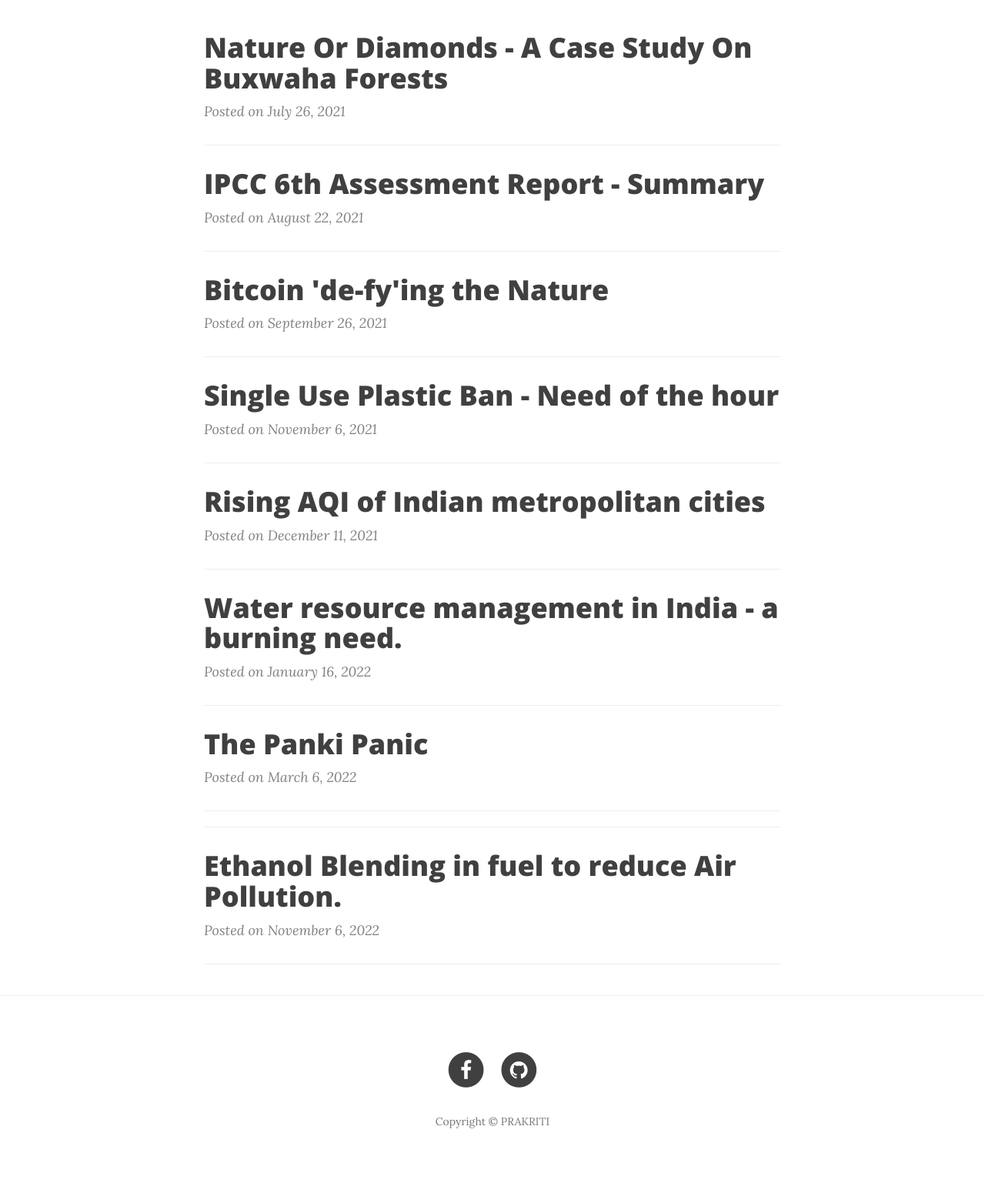
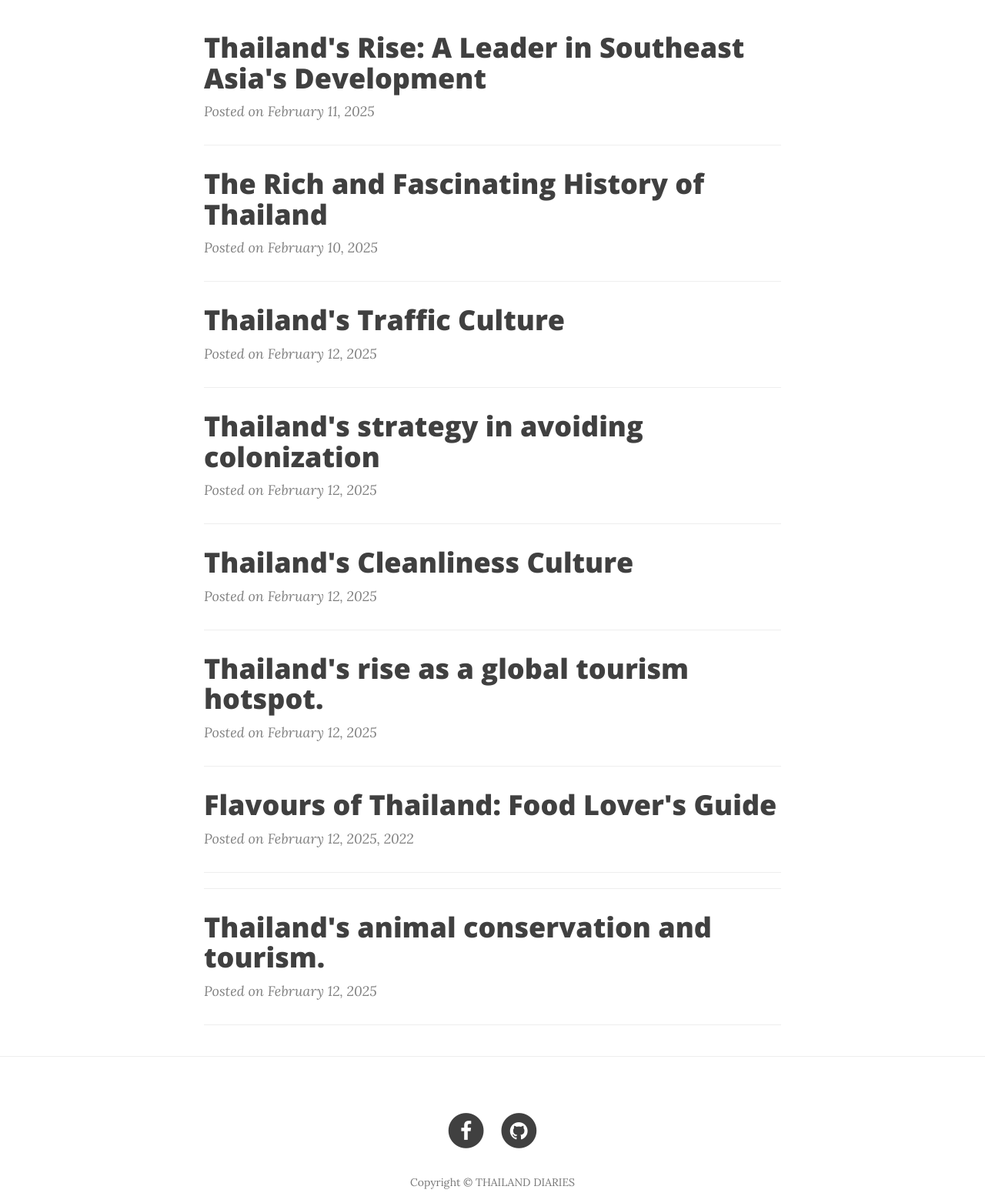
Before and after one commit to rjvaroky-ctrl/Thailand-travels, a plain HTML site: page blog.html in a window 1280 px wide. Shown: the part 460-2010 px from the top of the page at 77% size. Drawn offline with nearby package versions, Linux system fonts and the light colour scheme.

Commit message:
Update blog.html

```diff
--- a/blog.html
+++ b/blog.html
@@ -1,4 +1,4 @@
-<!DOCTYPE html>
+    <!DOCTYPE html>
 <html lang="en">
 
 <head>
@@ -35,7 +35,7 @@
                     <span class="icon-bar"></span>
                     <span class="icon-bar"></span>
                 </button>
-                <a class="navbar-brand" href="../index.html">PRAKRITI</a>
+                <a class="navbar-brand" href="../index.html">THAILAND DIARIES</a>
             </div>
         </div>
         <!-- /.container -->
@@ -62,74 +62,74 @@
                 <div class="post-preview">
                     <a href="post.html">
                         <h2 class="post-title">
-                            Nature Or Diamonds - A Case Study On Buxwaha Forests
+                            Thailand's Rise: A Leader in Southeast Asia's Development
                         </h2>
                     </a>
-                    <p class="post-meta">Posted on July 26, 2021</p>
+                    <p class="post-meta">Posted on February 11, 2025</p>
                 </div>
                 <hr>
                 <div class="post-preview">
                     <a href="post1.html">
                         <h2 class="post-title">
-                            IPCC 6th Assessment Report - Summary
+                            The Rich and Fascinating History of Thailand
                         </h2>
                     </a>
-                    <p class="post-meta">Posted on August 22, 2021</p>
+                    <p class="post-meta">Posted on February 10, 2025</p>
                 </div>
                 <hr>
                 <div class="post-preview">
                     <a href="post2.html">
                         <h2 class="post-title">
-                            Bitcoin 'de-fy'ing the Nature
+                            Thailand's Traffic Culture
                         </h2>
                     </a>
-                    <p class="post-meta">Posted on September 26, 2021</p>
+                    <p class="post-meta">Posted on February 12, 2025</p>
                 </div>
                 <hr>
                 <div class="post-preview">
                     <a href="post3.html">
                         <h2 class="post-title">
-                            Single Use Plastic Ban - Need of the hour
+                            Thailand's strategy in avoiding colonization
                         </h2>
                     </a>
-                    <p class="post-meta">Posted on November 6, 2021</p>
+                    <p class="post-meta">Posted on February 12, 2025</p>
                 </div>
                 <hr>
                 <div class="post-preview">
                     <a href="post4.html">
                         <h2 class="post-title">
-                            Rising AQI of Indian metropolitan cities
+                            Thailand's Cleanliness Culture
                         </h2>
                     </a>
-                    <p class="post-meta">Posted on December 11, 2021</p>
+                    <p class="post-meta">Posted on February 12, 2025</p>
                 </div>
                 <hr>
                 <div class="post-preview">
                     <a href="post5.html">
                         <h2 class="post-title">
-                            Water resource management in India - a burning need.
+                            Thailand's rise as a global tourism hotspot.
                         </h2>
                     </a>
-                    <p class="post-meta">Posted on January 16, 2022</p>
+                    <p class="post-meta">Posted on February 12, 2025</p>
                 </div>
                 <hr>
                 <div class="post-preview">
                     <a href="post6.html">
                         <h2 class="post-title">
-                            The Panki Panic
+                            Flavours of Thailand: Food Lover's Guide
                         </h2>
                     </a>
-                    <p class="post-meta">Posted on March 6, 2022</p>
+                    <p class="post-meta">Posted on February 12, 2025, 2022</p>
                 </div>
                 <hr>
                 <hr>
                 <div class="post-preview">
                     <a href="post7.html">
                         <h2 class="post-title">
-                            Ethanol Blending in fuel to reduce Air Pollution.
+                            Thailand's animal conservation and tourism.
                         </h2>
                     </a>
-                    <p class="post-meta">Posted on November 6, 2022</p>
+                    <p class="post-meta">Posted on February 12, 2025</p>
                 </div>
                 <hr>
                 <!-- Pager -->
@@ -166,7 +166,7 @@
                             </a>
                         </li>
                     </ul>
-                    <p class="copyright text-muted">Copyright &copy; PRAKRITI</p>
+                    <p class="copyright text-muted">Copyright &copy; THAILAND DIARIES</p>
                 </div>
             </div>
         </div>
```
